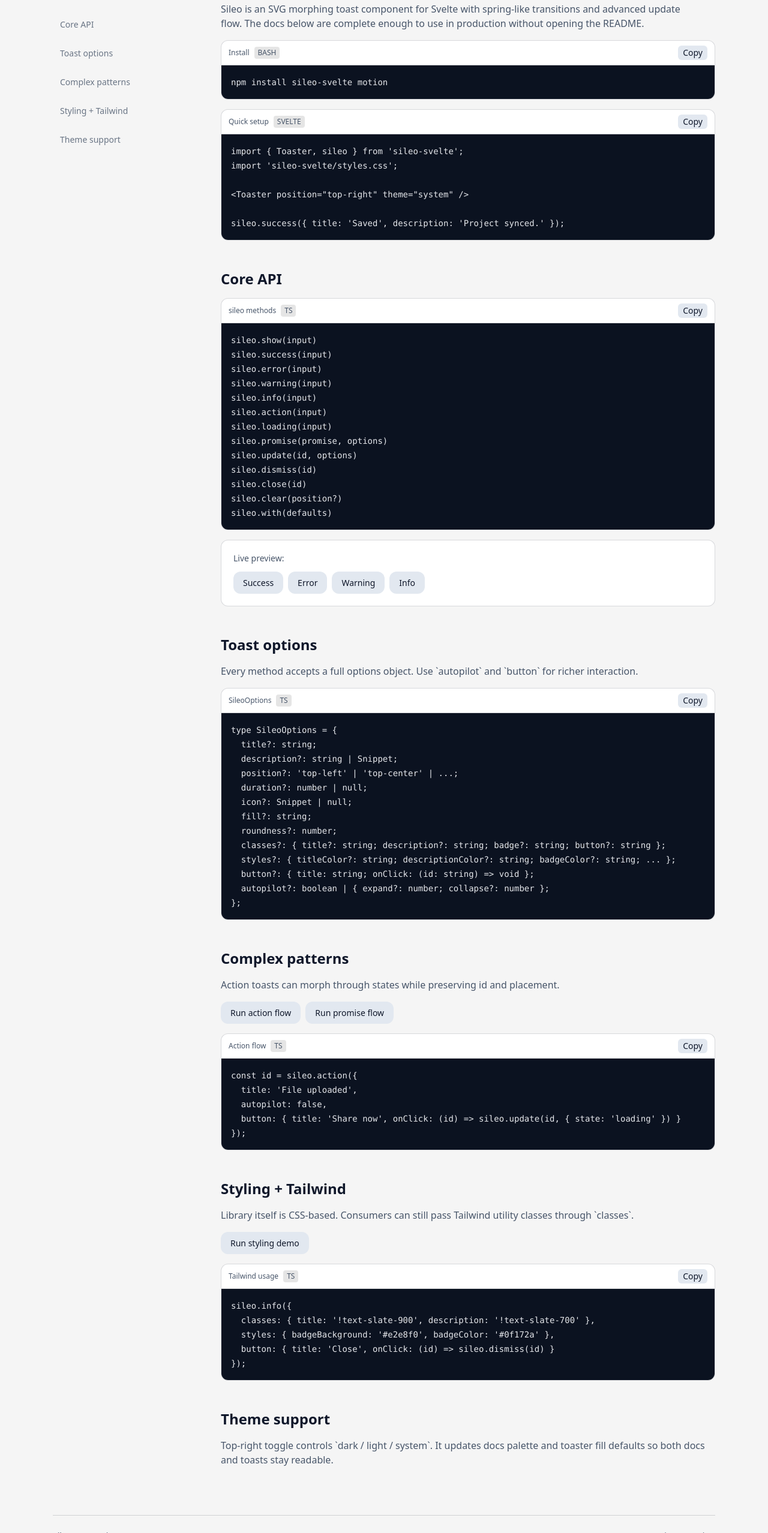
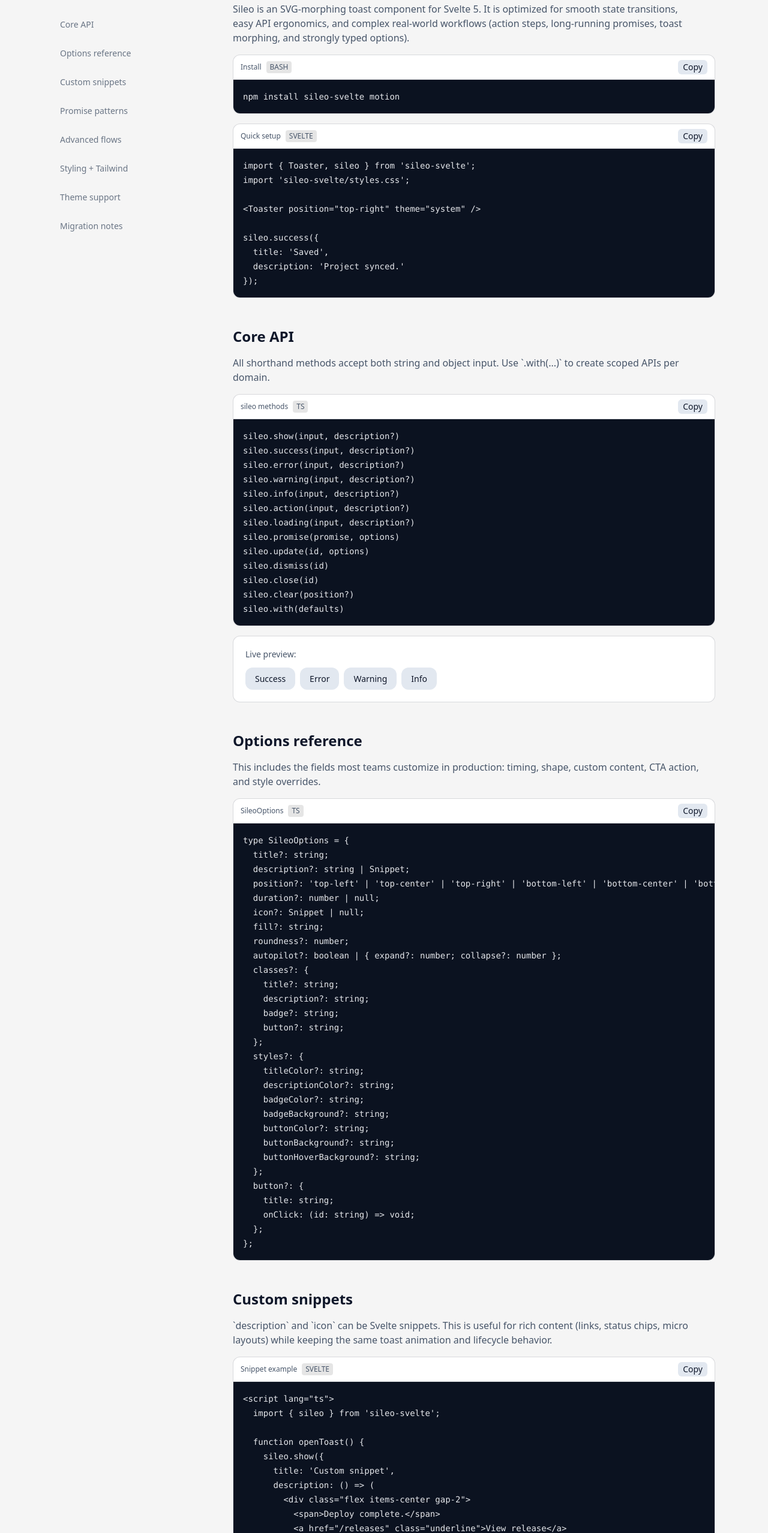
Before and after one commit to mielsense/sileo-svelte, a SvelteKit app: page /docs in a window 1280 px wide. Shown: the part 170-2726 px from the top of the page at 60% size. Built offline with nearby package versions, Linux system fonts and the light colour scheme.

Commit message:
docs: expand reference coverage and simplify action CTA styling

```diff
--- a/src/routes/docs/+page.svelte
+++ b/src/routes/docs/+page.svelte
@@ -5,54 +5,127 @@
     const nav = [
         { id: 'kickstart', label: 'Kickstart' },
         { id: 'api', label: 'Core API' },
-        { id: 'options', label: 'Toast options' },
-        { id: 'advanced', label: 'Complex patterns' },
+        { id: 'options', label: 'Options reference' },
+        { id: 'snippets', label: 'Custom snippets' },
+        { id: 'promise', label: 'Promise patterns' },
+        { id: 'advanced', label: 'Advanced flows' },
         { id: 'styling', label: 'Styling + Tailwind' },
-        { id: 'theme', label: 'Theme support' }
+        { id: 'theme', label: 'Theme support' },
+        { id: 'migration', label: 'Migration notes' }
     ];
 
     const installCode = `npm install sileo-svelte motion`;
-    const quickSetupCode = `import { Toaster, sileo } from 'sileo-svelte';
+    const setupCode = `import { Toaster, sileo } from 'sileo-svelte';
 import 'sileo-svelte/styles.css';
 
 <Toaster position="top-right" theme="system" />
 
-sileo.success({ title: 'Saved', description: 'Project synced.' });`;
-    const apiCode = `sileo.show(input)
-sileo.success(input)
-sileo.error(input)
-sileo.warning(input)
-sileo.info(input)
-sileo.action(input)
-sileo.loading(input)
+sileo.success({
+  title: 'Saved',
+  description: 'Project synced.'
+});`;
+
+    const methodsCode = `sileo.show(input, description?)
+sileo.success(input, description?)
+sileo.error(input, description?)
+sileo.warning(input, description?)
+sileo.info(input, description?)
+sileo.action(input, description?)
+sileo.loading(input, description?)
 sileo.promise(promise, options)
 sileo.update(id, options)
 sileo.dismiss(id)
 sileo.close(id)
 sileo.clear(position?)
 sileo.with(defaults)`;
+
     const optionsCode = `type SileoOptions = {
   title?: string;
   description?: string | Snippet;
-  position?: 'top-left' | 'top-center' | ...;
+  position?: 'top-left' | 'top-center' | 'top-right' | 'bottom-left' | 'bottom-center' | 'bottom-right';
   duration?: number | null;
   icon?: Snippet | null;
   fill?: string;
   roundness?: number;
-  classes?: { title?: string; description?: string; badge?: string; button?: string };
-  styles?: { titleColor?: string; descriptionColor?: string; badgeColor?: string; ... };
-  button?: { title: string; onClick: (id: string) => void };
   autopilot?: boolean | { expand?: number; collapse?: number };
+  classes?: {
+    title?: string;
+    description?: string;
+    badge?: string;
+    button?: string;
+  };
+  styles?: {
+    titleColor?: string;
+    descriptionColor?: string;
+    badgeColor?: string;
+    badgeBackground?: string;
+    buttonColor?: string;
+    buttonBackground?: string;
+    buttonHoverBackground?: string;
+  };
+  button?: {
+    title: string;
+    onClick: (id: string) => void;
+  };
 };`;
 
-    function show(kind: 'success' | 'error' | 'warning' | 'info') {
+    const snippetCode = `<script lang="ts">
+  import { sileo } from 'sileo-svelte';
+
+  function openToast() {
+    sileo.show({
+      title: 'Custom snippet',
+      description: () => (
+        <div class="flex items-center gap-2">
+          <span>Deploy complete.</span>
+          <a href="/releases" class="underline">View release</a>
+        </div>
+      )
+    });
+  }
+<${'/script'}>`;
+
+    const promiseCode = `const id = sileo.loading({ title: 'Uploading…' });
+
+sileo.promise(uploadFile(), {
+  id,
+  loading: { title: 'Uploading chunks…' },
+  success: (file) => ({
+    state: 'action',
+    title: 'File uploaded',
+    description: file.name,
+    button: { title: 'Share now', onClick: (toastId) => sileo.dismiss(toastId) }
+  }),
+  error: (err) => ({
+    title: 'Upload failed',
+    description: err instanceof Error ? err.message : 'Unknown error',
+    duration: null
+  })
+});`;
+
+    const stylingCode = `sileo.info({
+  title: 'Tailwind-compatible styling',
+  fill: '#f8fafc',
+  classes: {
+    title: '!text-slate-900 font-semibold',
+    description: '!text-slate-700',
+    button: '!bg-blue-500 !text-white !border !border-blue-700'
+  },
+  styles: {
+    badgeBackground: '#dbeafe',
+    badgeColor: '#1e3a8a'
+  },
+  button: { title: 'Close', onClick: (id) => sileo.dismiss(id) }
+});`;
+
+    function fire(kind: 'success' | 'error' | 'warning' | 'info') {
         sileo[kind]({ title: `${kind[0].toUpperCase()}${kind.slice(1)} toast`, description: 'Preview from docs.' });
     }
 
-    function complexAction() {
+    function actionFlow() {
         sileo.action({
             title: 'File uploaded',
-            description: 'Share it with your team?',
+            description: 'Share this file with your team?',
             autopilot: false,
             button: {
                 title: 'Share now',
@@ -60,7 +133,7 @@
                     sileo.update(id, {
                         state: 'loading',
                         title: 'Sharing…',
-                        description: 'Creating share link…',
+                        description: 'Creating secure link…',
                         duration: null
                     });
                     setTimeout(() => {
@@ -98,11 +171,11 @@
             classes: {
                 title: '!text-slate-900 font-semibold',
                 description: '!text-slate-700',
-                button: '!bg-slate-900 !text-white'
+                button: '!bg-blue-500 !text-white !border !border-blue-700'
             },
             styles: {
-                badgeBackground: '#e2e8f0',
-                badgeColor: '#0f172a'
+                badgeBackground: '#dbeafe',
+                badgeColor: '#1e3a8a'
             },
             button: {
                 title: 'Close',
@@ -112,26 +185,27 @@
     }
 </script>
 
-<section class="grid gap-10 py-10 md:grid-cols-[240px_1fr]">
+<section class="grid gap-10 py-10 md:grid-cols-[260px_1fr]">
     <aside class="site-muted sticky top-8 h-fit space-y-3 text-sm">
         <p class="text-xs uppercase tracking-[0.2em]">Docs</p>
         {#each nav as item (item.id)}
             <a
-                class="block rounded-lg px-3 py-2 transition hover:opacity-100 opacity-80"
+                class="block rounded-lg px-3 py-2 opacity-80 transition hover:opacity-100"
                 href={`#${item.id}`}>{item.label}</a
             >
         {/each}
     </aside>
 
-    <article class="space-y-12">
+    <article class="min-w-0 space-y-12">
         <section
             id="kickstart"
             class="scroll-mt-24 space-y-4"
         >
             <h1 class="text-4xl font-semibold">Getting Started</h1>
             <p class="site-muted max-w-3xl">
-                Sileo is an SVG morphing toast component for Svelte with spring-like transitions and advanced update
-                flow. The docs below are complete enough to use in production without opening the README.
+                Sileo is an SVG-morphing toast component for Svelte 5. It is optimized for smooth state transitions,
+                easy API ergonomics, and complex real-world workflows (action steps, long-running promises, toast
+                morphing, and strongly typed options).
             </p>
             <CodeBlock
                 title="Install"
@@ -141,7 +215,7 @@
             <CodeBlock
                 title="Quick setup"
                 language="svelte"
-                code={quickSetupCode}
+                code={setupCode}
             />
         </section>
 
@@ -150,29 +224,33 @@
             class="scroll-mt-24 space-y-4"
         >
             <h2 class="text-2xl font-semibold">Core API</h2>
+            <p class="site-muted">
+                All shorthand methods accept both string and object input. Use `.with(...)` to create scoped APIs per
+                domain.
+            </p>
             <CodeBlock
                 title="sileo methods"
                 language="ts"
-                code={apiCode}
+                code={methodsCode}
             />
             <div class="site-card rounded-xl p-5">
                 <p class="site-muted mb-3 text-sm">Live preview:</p>
                 <div class="flex flex-wrap gap-2">
                     <button
                         class="site-pill"
-                        onclick={() => show('success')}>Success</button
+                        onclick={() => fire('success')}>Success</button
                     >
                     <button
                         class="site-pill"
-                        onclick={() => show('error')}>Error</button
+                        onclick={() => fire('error')}>Error</button
                     >
                     <button
                         class="site-pill"
-                        onclick={() => show('warning')}>Warning</button
+                        onclick={() => fire('warning')}>Warning</button
                     >
                     <button
                         class="site-pill"
-                        onclick={() => show('info')}>Info</button
+                        onclick={() => fire('info')}>Info</button
                     >
                 </div>
             </div>
@@ -182,9 +260,10 @@
             id="options"
             class="scroll-mt-24 space-y-4"
         >
-            <h2 class="text-2xl font-semibold">Toast options</h2>
+            <h2 class="text-2xl font-semibold">Options reference</h2>
             <p class="site-muted">
-                Every method accepts a full options object. Use `autopilot` and `button` for richer interaction.
+                This includes the fields most teams customize in production: timing, shape, custom content, CTA action,
+                and style overrides.
             </p>
             <CodeBlock
                 title="SileoOptions"
@@ -194,30 +273,54 @@
         </section>
 
         <section
+            id="snippets"
+            class="scroll-mt-24 space-y-4"
+        >
+            <h2 class="text-2xl font-semibold">Custom snippets</h2>
+            <p class="site-muted">
+                `description` and `icon` can be Svelte snippets. This is useful for rich content (links, status chips,
+                micro layouts) while keeping the same toast animation and lifecycle behavior.
+            </p>
+            <CodeBlock
+                title="Snippet example"
+                language="svelte"
+                code={snippetCode}
+            />
+        </section>
+
+        <section
+            id="promise"
+            class="scroll-mt-24 space-y-4"
+        >
+            <h2 class="text-2xl font-semibold">Promise patterns</h2>
+            <p class="site-muted">
+                Use `sileo.promise(...)` to morph one toast through loading/success/error states without losing position
+                or id.
+            </p>
+            <CodeBlock
+                title="Promise + morph"
+                language="ts"
+                code={promiseCode}
+            />
+            <button
+                class="site-pill"
+                onclick={promiseFlow}>Run promise flow</button
+            >
+        </section>
+
+        <section
             id="advanced"
             class="scroll-mt-24 space-y-4"
         >
-            <h2 class="text-2xl font-semibold">Complex patterns</h2>
-            <p class="site-muted">Action toasts can morph through states while preserving id and placement.</p>
-            <div class="flex flex-wrap gap-2">
-                <button
-                    class="site-pill"
-                    onclick={complexAction}>Run action flow</button
-                >
-                <button
-                    class="site-pill"
-                    onclick={promiseFlow}>Run promise flow</button
-                >
-            </div>
-            <CodeBlock
-                title="Action flow"
-                language="ts"
-                code={`const id = sileo.action({
-  title: 'File uploaded',
-  autopilot: false,
-  button: { title: 'Share now', onClick: (id) => sileo.update(id, { state: 'loading' }) }
-});`}
-            />
+            <h2 class="text-2xl font-semibold">Advanced flows</h2>
+            <p class="site-muted">
+                Action toasts can run multi-step user journeys. Keep button visible with `autopilot: false` for explicit
+                interaction.
+            </p>
+            <button
+                class="site-pill"
+                onclick={actionFlow}>Run action flow</button
+            >
         </section>
 
         <section
@@ -226,20 +329,16 @@
         >
             <h2 class="text-2xl font-semibold">Styling + Tailwind</h2>
             <p class="site-muted">
-                Library itself is CSS-based. Consumers can still pass Tailwind utility classes through `classes`.
+                The toast library itself stays CSS-based. Consumers can pass Tailwind utility classes via `classes`.
             </p>
             <button
                 class="site-pill"
                 onclick={stylingDemo}>Run styling demo</button
             >
             <CodeBlock
-                title="Tailwind usage"
+                title="Tailwind + style vars"
                 language="ts"
-                code={`sileo.info({
-  classes: { title: '!text-slate-900', description: '!text-slate-700' },
-  styles: { badgeBackground: '#e2e8f0', badgeColor: '#0f172a' },
-  button: { title: 'Close', onClick: (id) => sileo.dismiss(id) }
-});`}
+                code={stylingCode}
             />
         </section>
 
@@ -249,9 +348,27 @@
         >
             <h2 class="text-2xl font-semibold">Theme support</h2>
             <p class="site-muted">
-                Top-right toggle controls `dark / light / system`. It updates docs palette and toaster fill defaults so
-                both docs and toasts stay readable.
+                Use the top-right toggle (`dark` / `light` / `system`). Docs colors and toast default fills are resolved
+                from the same mode, so foreground/background contrast remains correct in both themes.
             </p>
+            <CodeBlock
+                title="Themed Toaster"
+                language="svelte"
+                code={`<Toaster theme="system" options={{ duration: 5200 }} />`}
+            />
+        </section>
+
+        <section
+            id="migration"
+            class="scroll-mt-24 space-y-4"
+        >
+            <h2 class="text-2xl font-semibold">Migration notes</h2>
+            <ul class="site-muted list-disc space-y-2 pl-5">
+                <li>Use `button` for action CTA content inside a toast.</li>
+                <li>Use `autopilot: false` when actions should stay visible until user interaction.</li>
+                <li>Use `sileo.update(id, next)` to morph one toast through multiple states.</li>
+                <li>Use `sileo.with(...)` for feature-specific defaults (position, roundness, style tokens).</li>
+            </ul>
         </section>
     </article>
 </section>
```
Also changed, not shown: src/lib/styles.css.
